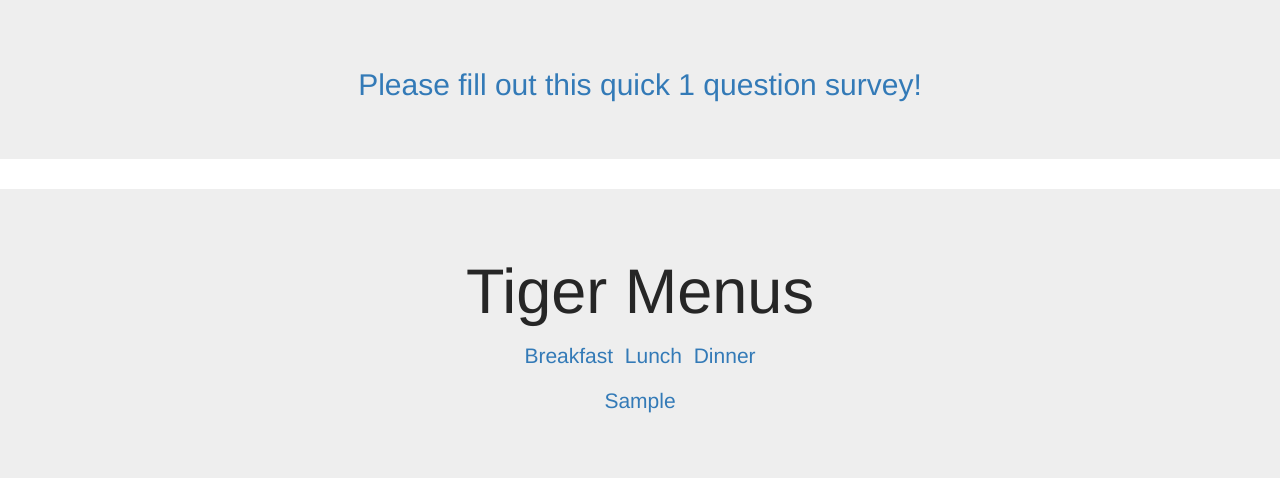
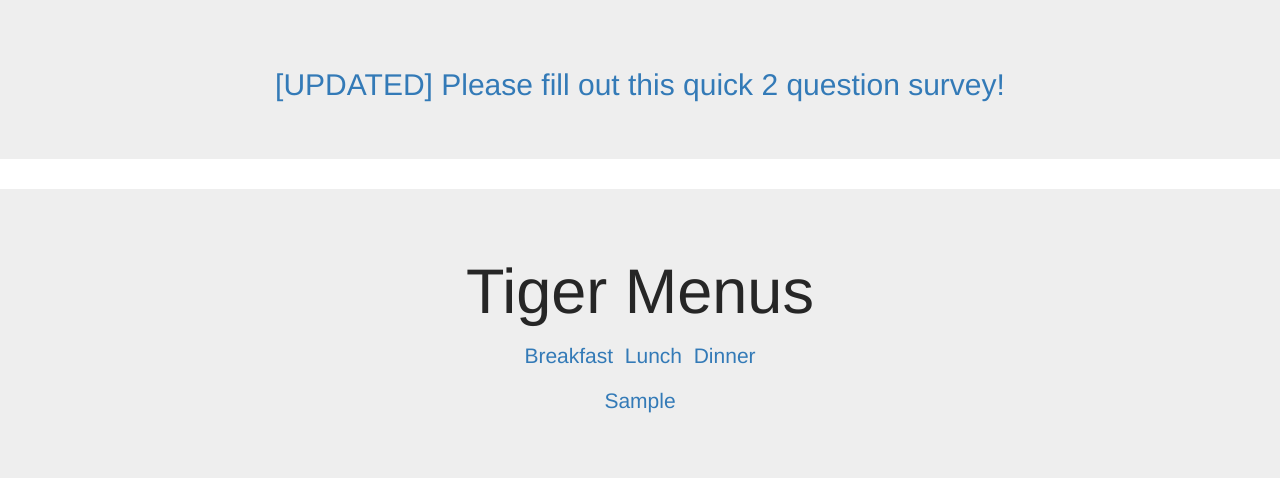
Before and after one commit to axu2/tiger-menus, a Python web app: template app/templates/meal.html in a window 1280 px wide. Shown: the top 478 px of the page. Run offline with Jinja, Linux system fonts and the light colour scheme; the template is opened without the code that fills it: most values are stand-ins (such as "Sample title", 1, 10 or a date in 2020); some libraries are stand-ins or nearby versions.

Commit message:
Update base.html

```diff
--- a/app/templates/base.html
+++ b/app/templates/base.html
@@ -43,7 +43,7 @@
 
   <div class="jumbotron text-center">
     <a href="https://docs.google.com/forms/d/e/1FAIpQLScSqW2uIu4-3DO8VsRiwVcKfpU06jtX3mCG9-gw5Ncts6qV5Q/viewform?usp=sf_link">
-      <h2>Please fill out this quick 1 question survey!</h2></a>
+      <h2>[UPDATED] Please fill out this quick 2 question survey!</h2></a>
   </div>
 
   <div class="jumbotron text-center">
```
